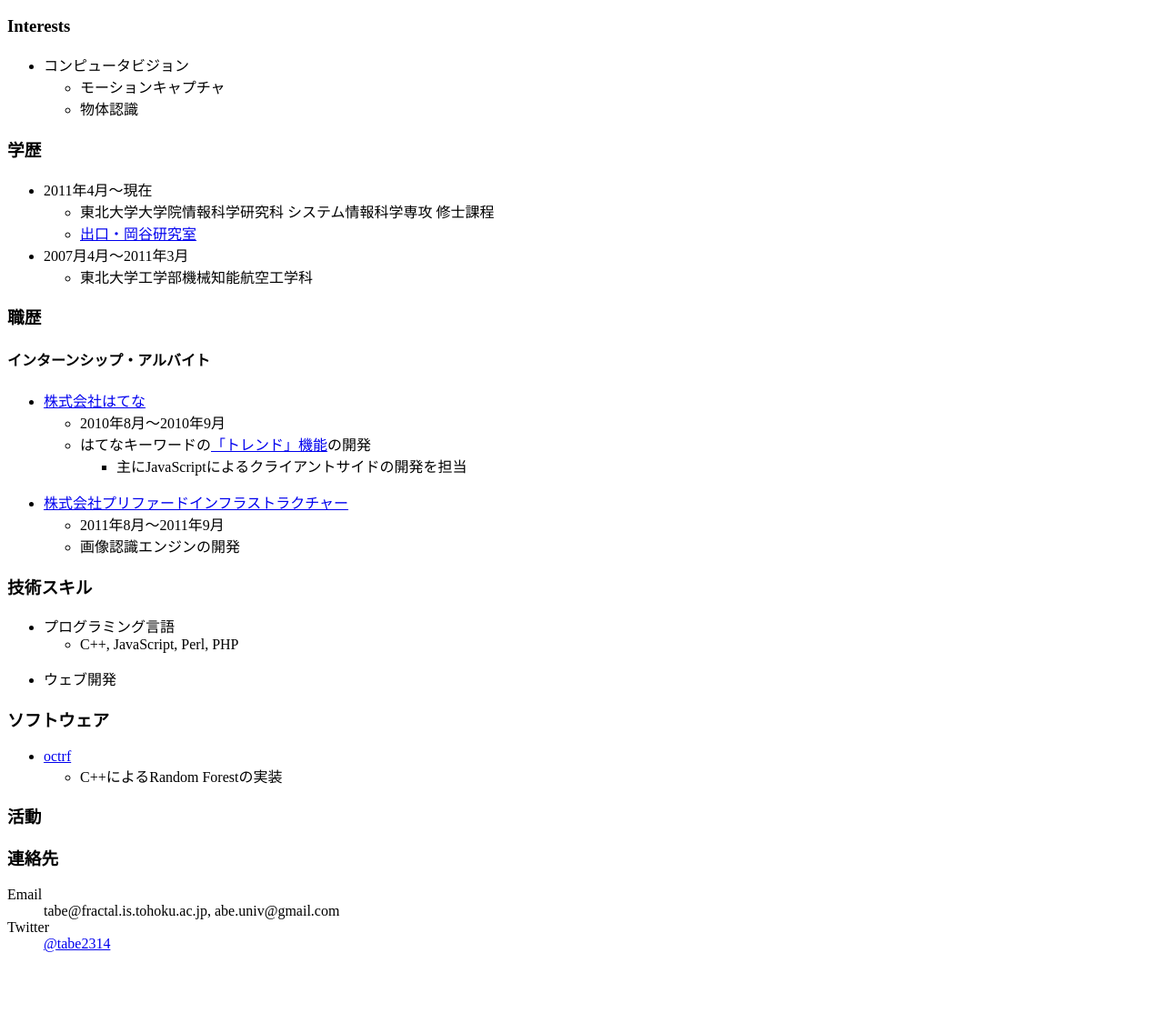
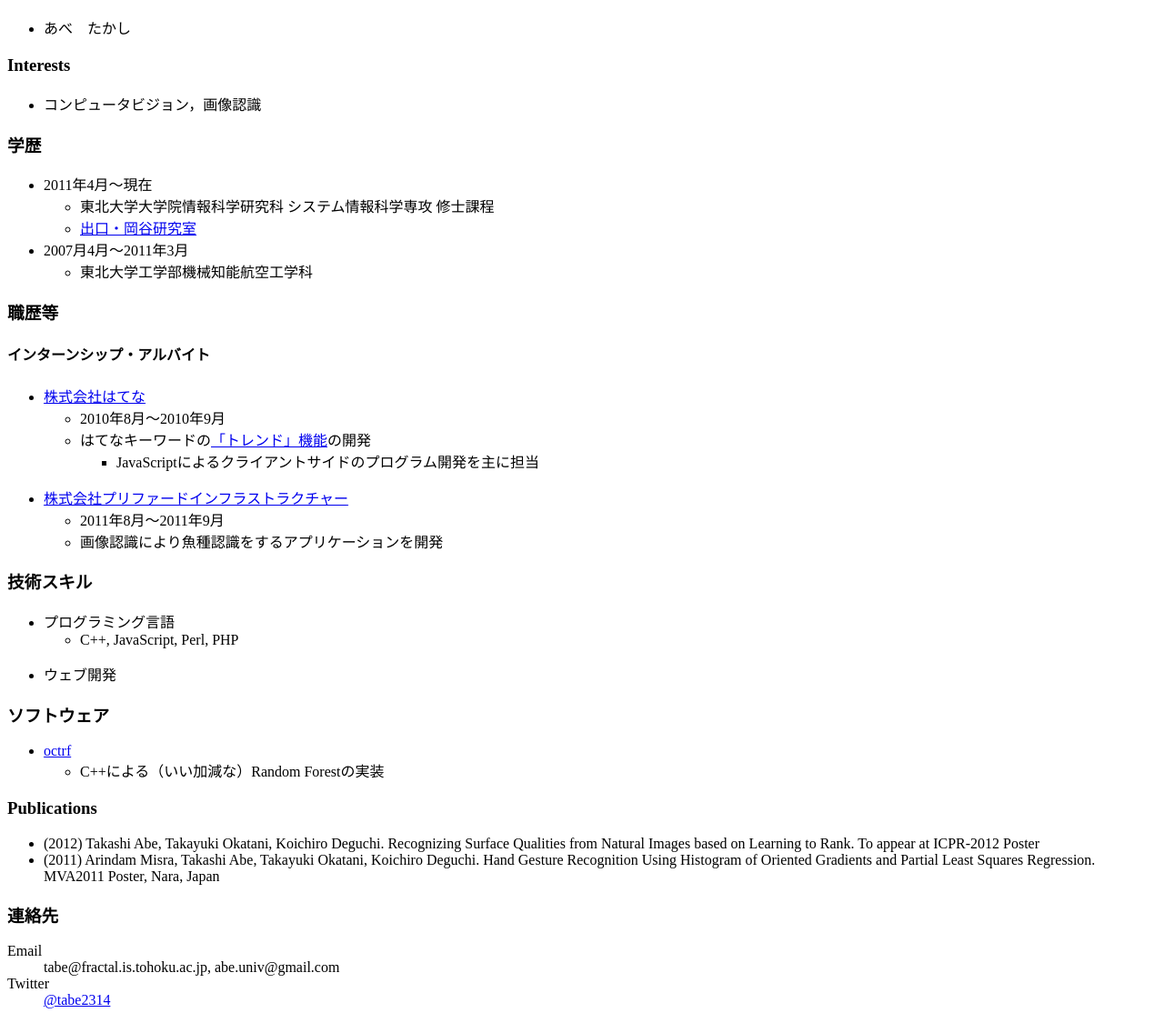
Before and after one commit to t-abe/t-abe.github.com, a plain HTML site: page index.html in a window 1280 px wide. Shown: the part 57-1182 px from the top of the page at 91% size. Before the commit the page ends 1120 px from the top, so only its background shows below. Drawn offline with Linux system fonts and the light colour scheme.

Commit message:
Update index.html

```diff
--- a/index.html
+++ b/index.html
@@ -5,14 +5,13 @@
   </head>
   <body>
     <h1 class="title">阿部 厳</h1>
+    <ul>
+      <li>あべ　たかし</li>
+    </ul>
     <div class="section">
       <h3>Interests</h3>
       <ul>
-        <li>コンピュータビジョン</li>
-        <ul>
-          <li>モーションキャプチャ</li>
-          <li>物体認識</li>
-        </ul>
+        <li>コンピュータビジョン，画像認識</li>
       </ul>
     </div>
     <div class="section">
@@ -40,7 +39,7 @@
       </ul>
     </div>
     <div class="section">
-      <h3>職歴</h3>
+      <h3>職歴等</h3>
       <h4>インターンシップ・アルバイト</h4>
       <ul>
         <li>
@@ -53,7 +52,7 @@
           <li>
             はてなキーワードの<a href="http://d.hatena.ne.jp/hatenadiary/20100826/1282802083">「トレンド」機能</a>の開発
             <ul>
-              <li>主にJavaScriptによるクライアントサイドの開発を担当</li>
+              <li>JavaScriptによるクライアントサイドのプログラム開発を主に担当</li>
             </ul>
           </li>
         </ul>
@@ -67,7 +66,7 @@
             2011年8月〜2011年9月
           </li>
           <li>
-            画像認識エンジンの開発
+            画像認識により魚種認識をするアプリケーションを開発
           </li>
         </ul>
       </ul>
@@ -89,12 +88,24 @@
       <ul>
         <li><a href="https://github.com/t-abe/octrf">octrf</a></li>
         <ul>
-          <li>C++によるRandom Forestの実装</li>
+          <li>C++による（いい加減な）Random Forestの実装</li>
         </ul>
       </ul>
     </div>
     <div class="section">
-      <h3>活動</h3>
+      <h3>Publications</h3>
+      <ul>
+        <li>
+          (2012) Takashi Abe, Takayuki Okatani, Koichiro Deguchi.
+          Recognizing Surface Qualities from Natural Images based on Learning to Rank.
+          To appear at ICPR-2012 Poster
+        </li>
+        <li>
+          (2011) Arindam Misra, Takashi Abe, Takayuki Okatani, Koichiro Deguchi.
+          Hand Gesture Recognition Using Histogram of Oriented Gradients and Partial Least Squares Regression.
+          MVA2011 Poster, Nara, Japan
+        </li>
+      </ul>
     </div>
     <div class="section">
       <h3>連絡先</h3>
```
